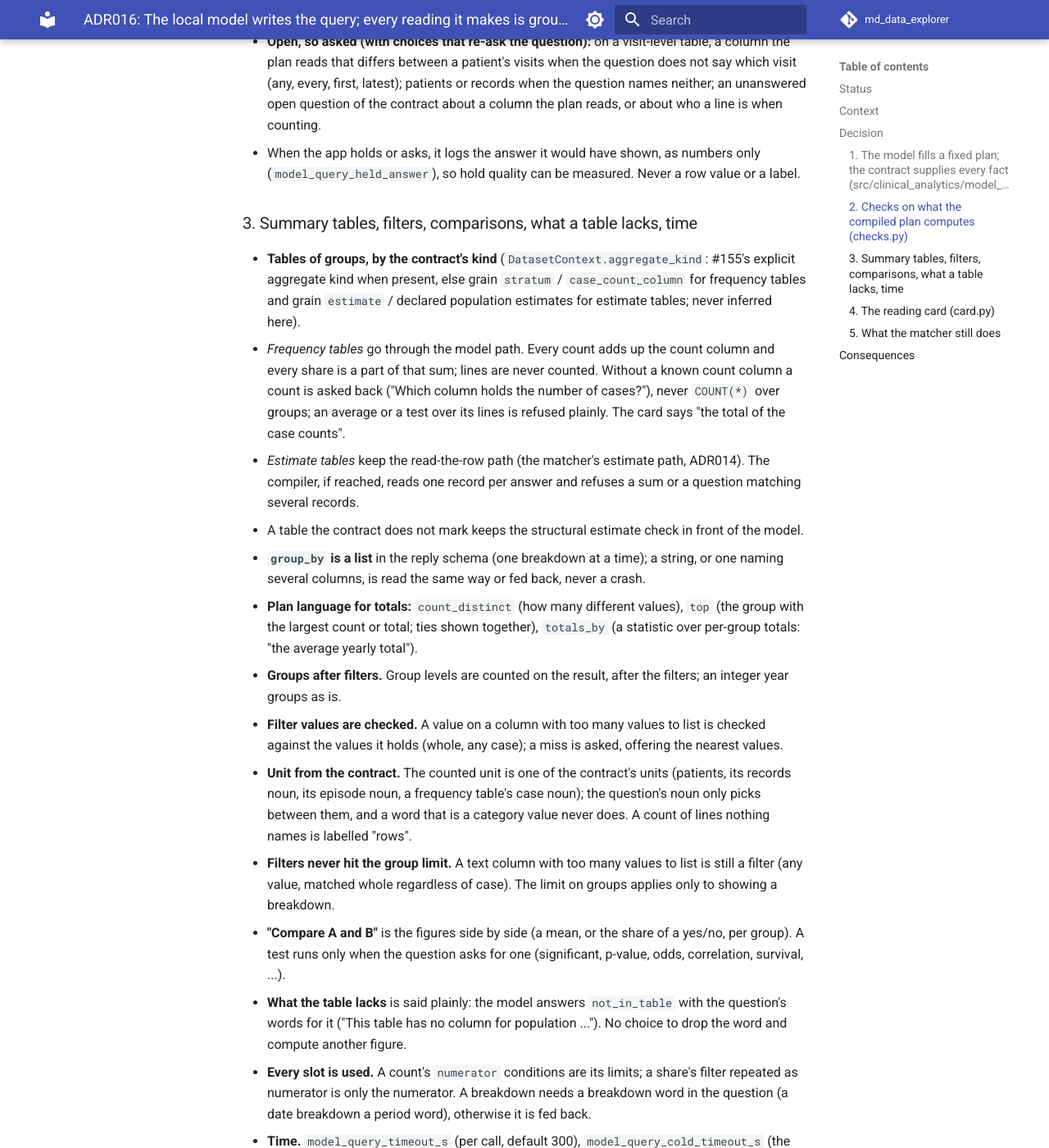
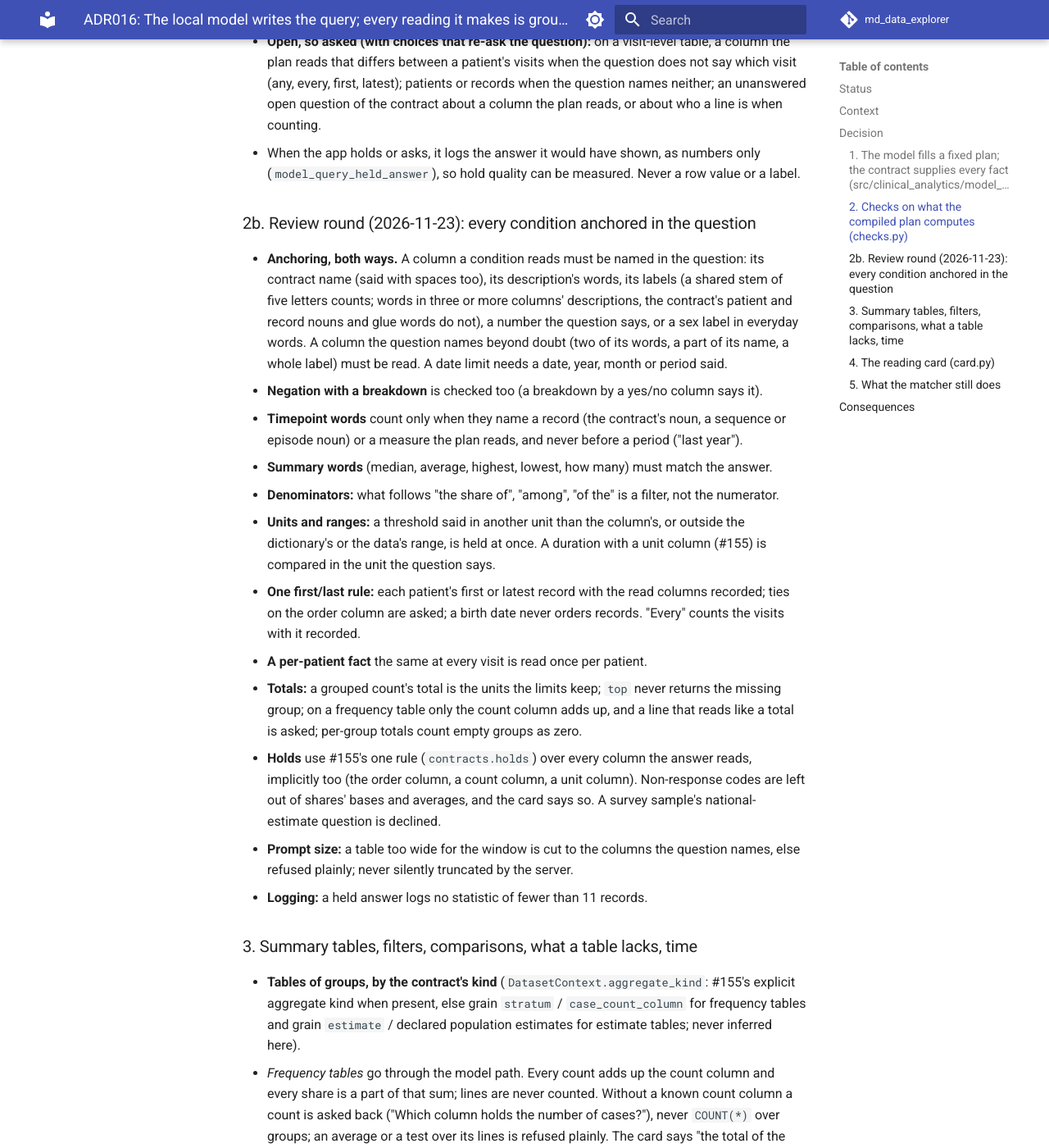
Before and after one commit to jtouley/md_data_explorer, an MkDocs documentation site: the page built from docs/implementation/ADR/ADR016.md, in a window 1280 px wide and 1400 px high, scrolled down 2424 px. Shown: the whole window at 82% size. Built offline with MkDocs 1.6.1 and Material for MkDocs 9.7.7, drawn with Linux system fonts in a browser that asks for light colours; comment, search, counter and statistics services are not loaded.

Commit message:
docs(adr016): the review round's rules
Co-Authored-By: Claude Opus 5.5 <noreply@anthropic.com>
Claude-Session: https://claude.ai/code/session_01Lho8TYTiEckwDsM4soF5Ym

```diff
--- a/docs/implementation/ADR/ADR016.md
+++ b/docs/implementation/ADR/ADR016.md
@@ -90,6 +90,37 @@ comparison words, negation words, timepoint words, person nouns) plus the contra
 - When the app holds or asks, it logs the answer it would have shown, as numbers only
   (`model_query_held_answer`), so hold quality can be measured. Never a row value or a label.
 
+### 2b. Review round (2026-11-23): every condition anchored in the question
+
+- **Anchoring, both ways.** A column a condition reads must be named in the question: its
+  contract name (said with spaces too), its description's words, its labels (a shared stem of
+  five letters counts; words in three or more columns' descriptions, the contract's patient and
+  record nouns and glue words do not), a number the question says, or a sex label in everyday
+  words. A column the question names beyond doubt (two of its words, a part of its name, a whole
+  label) must be read. A date limit needs a date, year, month or period said.
+- **Negation with a breakdown** is checked too (a breakdown by a yes/no column says it).
+- **Timepoint words** count only when they name a record (the contract's noun, a sequence or
+  episode noun) or a measure the plan reads, and never before a period ("last year").
+- **Summary words** (median, average, highest, lowest, how many) must match the answer.
+- **Denominators:** what follows "the share of", "among", "of the" is a filter, not the numerator.
+- **Units and ranges:** a threshold said in another unit than the column's, or outside the
+  dictionary's or the data's range, is held at once. A duration with a unit column (#155) is
+  compared in the unit the question says.
+- **One first/last rule:** each patient's first or latest record with the read columns recorded;
+  ties on the order column are asked; a birth date never orders records. "Every" counts the
+  visits with it recorded.
+- **A per-patient fact** the same at every visit is read once per patient.
+- **Totals:** a grouped count's total is the units the limits keep; `top` never returns the
+  missing group; on a frequency table only the count column adds up, and a line that reads like
+  a total is asked; per-group totals count empty groups as zero.
+- **Holds** use #155's one rule (`contracts.holds`) over every column the answer reads,
+  implicitly too (the order column, a count column, a unit column). Non-response codes are left
+  out of shares' bases and averages, and the card says so. A survey sample's national-estimate
+  question is declined.
+- **Prompt size:** a table too wide for the window is cut to the columns the question names, else
+  refused plainly; never silently truncated by the server.
+- **Logging:** a held answer logs no statistic of fewer than 11 records.
+
 ### 3. Summary tables, filters, comparisons, what a table lacks, time
 
 - **Tables of groups, by the contract's kind** (`DatasetContext.aggregate_kind`: #155's explicit
```
